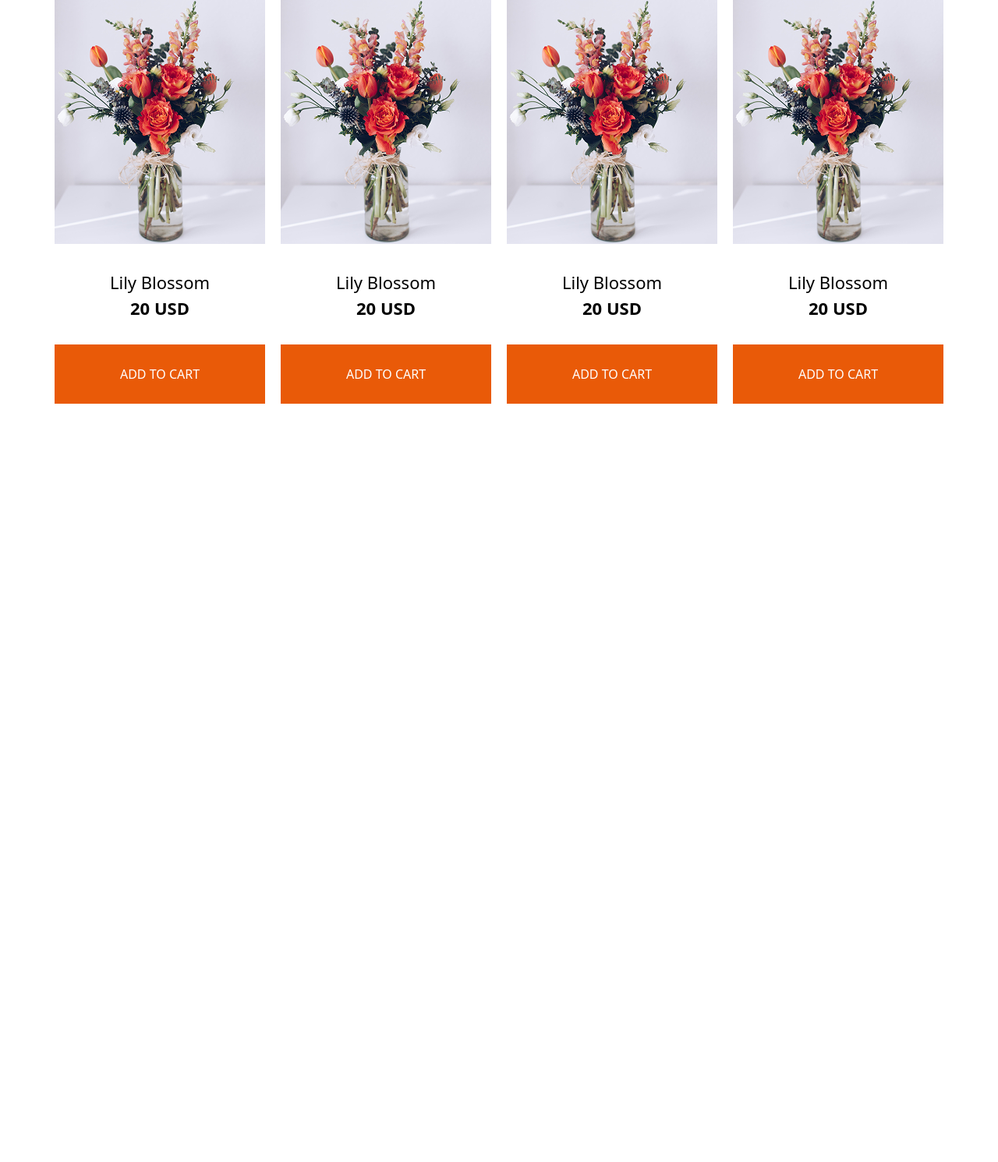
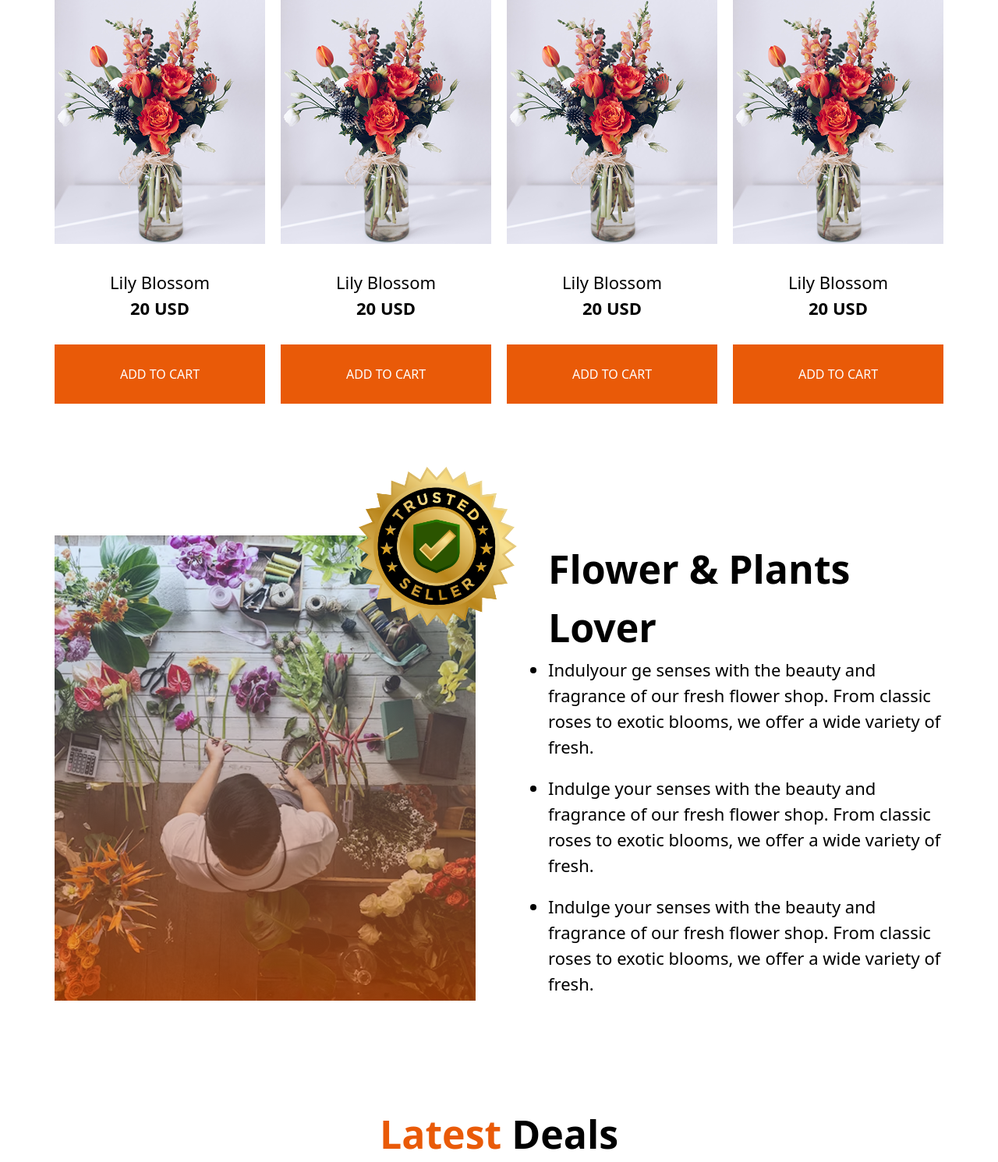
Before and after one commit to KAZI-SAIMON/responsibe-flowers-assignment-2, a plain HTML site: page index.html in a window 1280 px wide. Shown: the part 1309-2800 px from the top of the page at 78% size. Before the commit the page ends 1827 px from the top, so only its background shows below. Drawn offline with nearby package versions, Linux system fonts and the light colour scheme.

Commit message:
finished main part

```diff
--- a/index.html
+++ b/index.html
@@ -31,7 +31,7 @@
     <main class="max-w-[1140px] mx-auto">
         <section class="flex justify-between items-end mt-[120px]">
             <div class="w-[570PX] h-[299px] gap-[13px]">
-                <h1 class="text-[65px] h-[178px] font-bold">ALWAYS FRESH <br>FLOWERS</h1>
+                <h1 class="text-[65px] h-[178px] font-bold">ALWAYS <span class="text-[#E95A08]">FRESH <br>FLOWERS</span></h1>
                 <P class="text-[22px] h-[108px]">Indulge your senses with the beauty and fragrance of our fresh flower shop. From classic roses to exotic blooms, we offer a wide variety of fresh flowers that are perfect for any occasion. </P>
             </div>
             <div>
@@ -39,8 +39,8 @@
             </div>
         </section>
 
-        <section class="flex flex-col items-center">
-            <p class="text-[50px] font-bold text-red-600">Our Plants</p>
+        <section class="flex flex-col items-center mt[120px]">
+            <p class="text-[50px] font-bold"><span class="text-[#E95A08]">Our</span> Plants</p>
             <p class="text-[22px] font-regular text-center">Indulge your senses with the beauty and fragrance of our fresh flower shop. From classic roses to exotic blooms, we offer a wide variety of fresh.</p>
         </section>
 
@@ -95,6 +95,27 @@
             </div>
         </section>
 
+        <section class="flex mt-[210px] items-center">
+            <img src="assets/flower-store.png" alt="a man with a table of flower" class="w-[540px] h-[597px]">
+            <img src="assets/trusted-badge.png" alt=" authentication logo" class="w-[286px] h-[286px] ml-[-193px] mt-[-570px]">
+            <div>
+                <p class="text-[50px] font-bold">Flower & Plants</h1>
+                <p class="text-[50px] font-bold">Lover</p>
+                <div>
+                    <ul class="list-disc space-y-[20px] text-[22px] font-regular">
+                        <li>Indulyour ge senses with the beauty and fragrance of our fresh flower shop. From classic roses to exotic blooms, we offer a wide variety of fresh.</li>
+                        <li>Indulge your senses with the beauty and fragrance of our fresh flower shop. From classic roses to exotic blooms, we offer a wide variety of fresh.</li>
+                        <li>Indulge your senses with the beauty and fragrance of our fresh flower shop. From classic roses to exotic blooms, we offer a wide variety of fresh.</li>
+                    </ul>
+                </div>
+            </div>
+        </section>
+
+        <section class="text-center mt-[134px] space-y-[16px]">
+            <h1 class="text-[50px] font-bold "><span class="text-[#E95A08]">Latest</span> Deals</h1>
+            <p class="text-[22px] font-regular text-center">Indulge your senses with the beauty and fragrance of our fresh flower shop. From classic roses to exotic blooms, we offer a wide variety of fresh.</p>
+        </section>
+
 
     </main>
 
```
